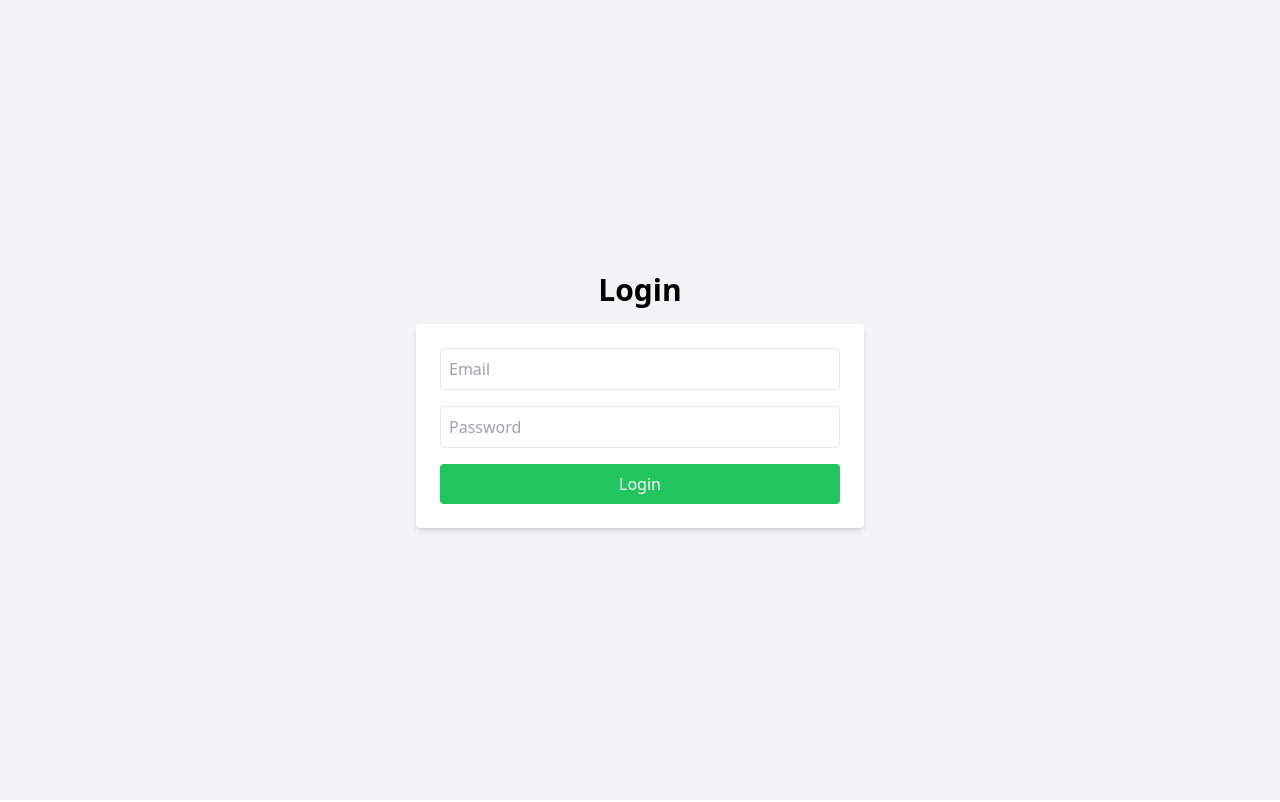
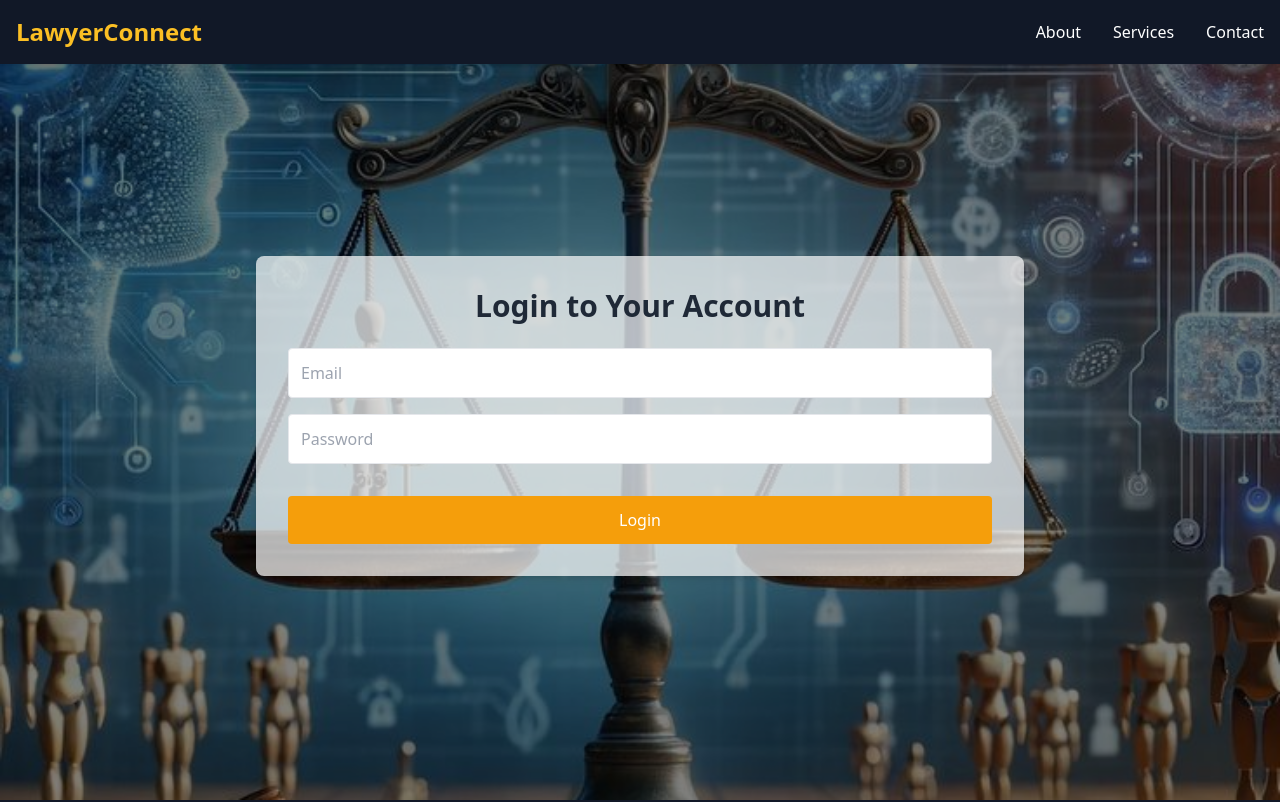
Before and after one commit to Leeoasis/sharuh-law-frontend, a React (Create React App) app: page /login in a window 1280 px wide. Shown: the top 802 px of the page. Built offline with nearby package versions, Linux system fonts and the light colour scheme.

Commit message:
style the login form

```diff
--- a/src/components/auth/Login.js
+++ b/src/components/auth/Login.js
@@ -2,6 +2,9 @@ import React, { useState } from 'react';
 import { useDispatch } from 'react-redux';
 import { useNavigate } from 'react-router-dom';
 import { fetchlogin } from '../../redux/auth/loginSlice';
+import Navbar from '../../components/Navbar';
+import Footer from '../../components/Footer';
+import LoginBackground from '../../assets/Images/analysis.jpeg';
 
 const Login = () => {
   const [formData, setFormData] = useState({
@@ -21,9 +24,7 @@ const Login = () => {
 
   const handleSubmit = async (e) => {
     e.preventDefault();
-    console.log('Form submitted:', formData); // Debugging statement
     dispatch(fetchlogin(formData)).then((response) => {
-      console.log('Response:', response); // Debugging statement
       if (response.type === 'login/fetchlogin/fulfilled') {
         if (response.payload.role === 'client') {
           navigate('/client-dashboard');
@@ -35,13 +36,51 @@ const Login = () => {
   };
 
   return (
-    <div className="min-h-screen bg-gray-100 flex flex-col justify-center items-center">
-      <h1 className="text-3xl font-bold mb-4">Login</h1>
-      <form onSubmit={handleSubmit} className="bg-white p-6 rounded shadow-md w-full max-w-md">
-        <input type="email" name="email" value={formData.email} onChange={handleChange} placeholder="Email" required className="mb-4 p-2 w-full border rounded" />
-        <input type="password" name="password" value={formData.password} onChange={handleChange} placeholder="Password" required className="mb-4 p-2 w-full border rounded" />
-        <button type="submit" className="bg-green-500 text-white px-4 py-2 rounded hover:bg-green-700 w-full">Login</button>
-      </form>
+    <div className="bg-gray-50">
+      {/* Navbar */}
+      <Navbar />
+
+      <div
+        className="min-h-screen bg-cover bg-center flex flex-col justify-center items-center relative"
+        style={{ backgroundImage: `url(${LoginBackground})` }}
+      >
+        {/* Overlay */}
+        <div className="absolute inset-0 bg-black opacity-50 z-0"></div>
+
+        <div className="bg-white bg-opacity-70 p-8 rounded-lg shadow-md w-full max-w-3xl z-10 mt-20 mb-12">
+          <h1 className="text-3xl font-bold mb-6 text-center text-gray-800">Login to Your Account</h1>
+          <form onSubmit={handleSubmit}>
+            <input
+              type="email"
+              name="email"
+              value={formData.email}
+              onChange={handleChange}
+              placeholder="Email"
+              required
+              className="mb-4 p-3 w-full border rounded focus:outline-none focus:ring-2 focus:ring-amber-500"
+            />
+            <input
+              type="password"
+              name="password"
+              value={formData.password}
+              onChange={handleChange}
+              placeholder="Password"
+              required
+              className="mb-4 p-3 w-full border rounded focus:outline-none focus:ring-2 focus:ring-amber-500"
+            />
+
+            <button
+              type="submit"
+              className="bg-amber-500 text-white p-3 w-full rounded mt-4 hover:bg-amber-400 focus:outline-none focus:ring-2 focus:ring-amber-500"
+            >
+              Login
+            </button>
+          </form>
+        </div>
+      </div>
+
+      {/* Footer */}
+      <Footer />
     </div>
   );
 };
```
